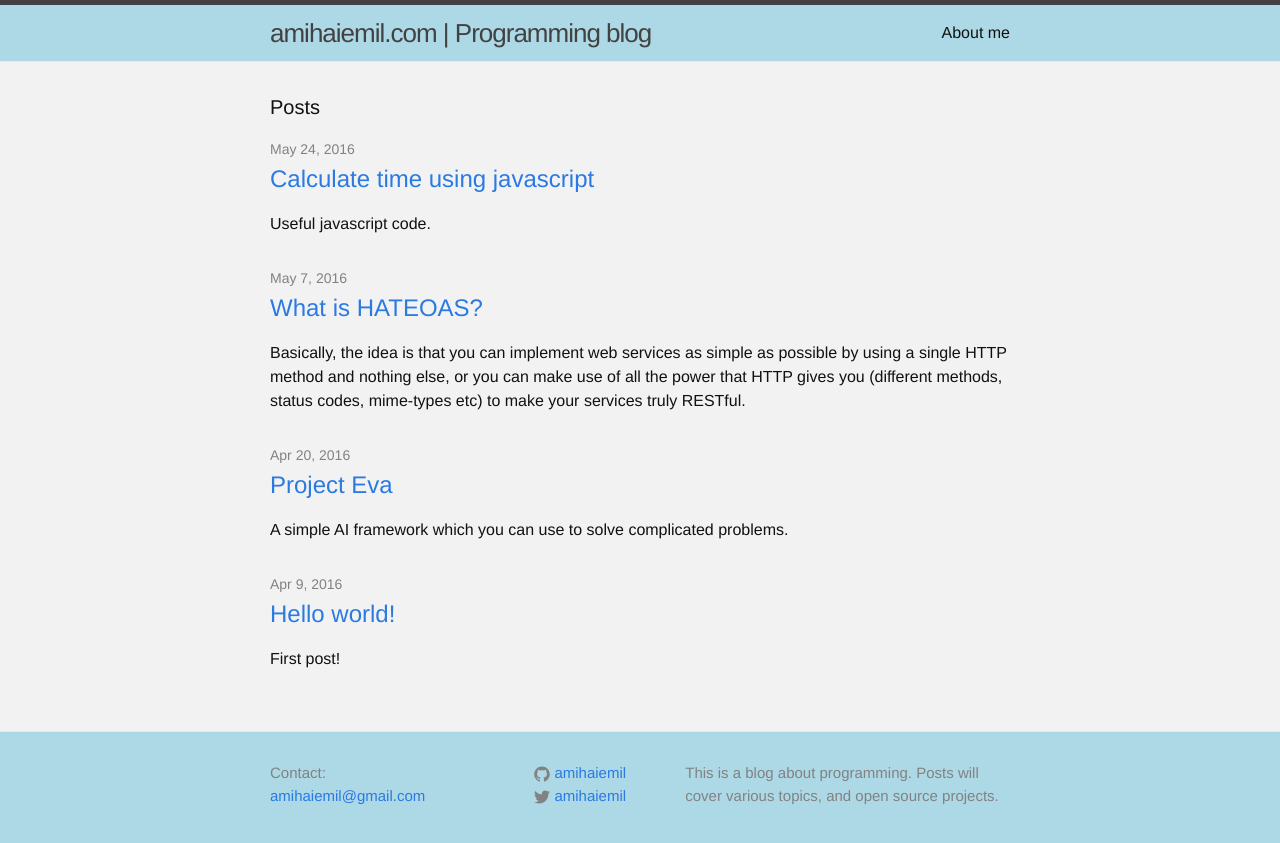
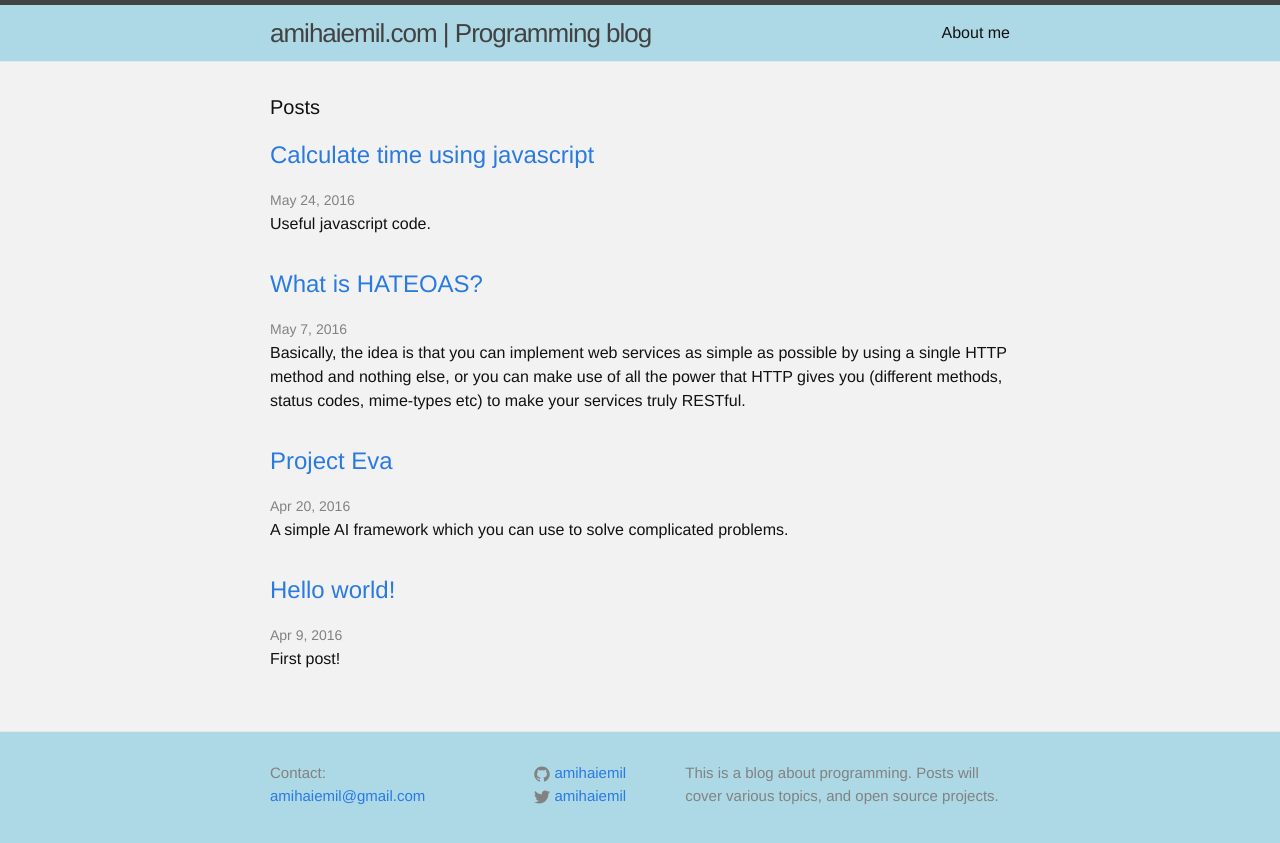
Before and after one commit to amihaiemil/amihaiemil.github.io, a Jekyll site: the page built from index.html, in a window 1280 px wide. Shown: the top 843 px of the page. Built offline with Jekyll 4.4.1, drawn with Linux system fonts in a browser that asks for light colours; comment, search, counter and statistics services are not loaded.

Commit message:
Update index.html

```diff
--- a/index.html
+++ b/index.html
@@ -9,11 +9,10 @@ layout: default
   <ul class="post-list">
     {% for post in site.posts %}
       <li>
-        <span class="post-meta">{{ post.date | date: "%b %-d, %Y" }}</span>
-
         <h2>
           <a class="post-link" href="{{ post.url | prepend: site.baseurl }}">{{ post.title }}</a>
         </h2>
+        <span class="post-meta">{{ post.date | date: "%b %-d, %Y" }}</span>
         <p>{{post.preview}}</p>
       </li>
     {% endfor %}
```
